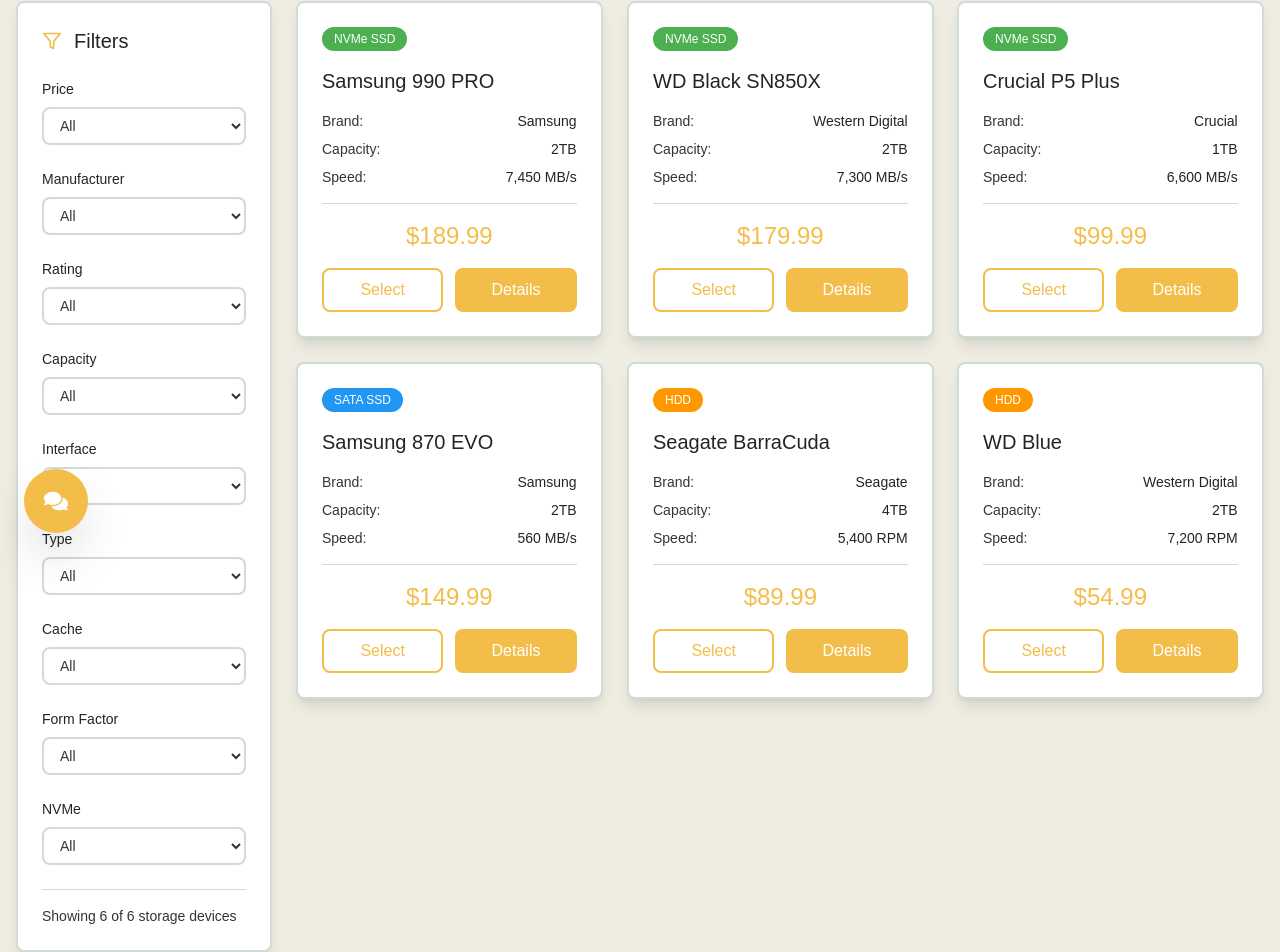
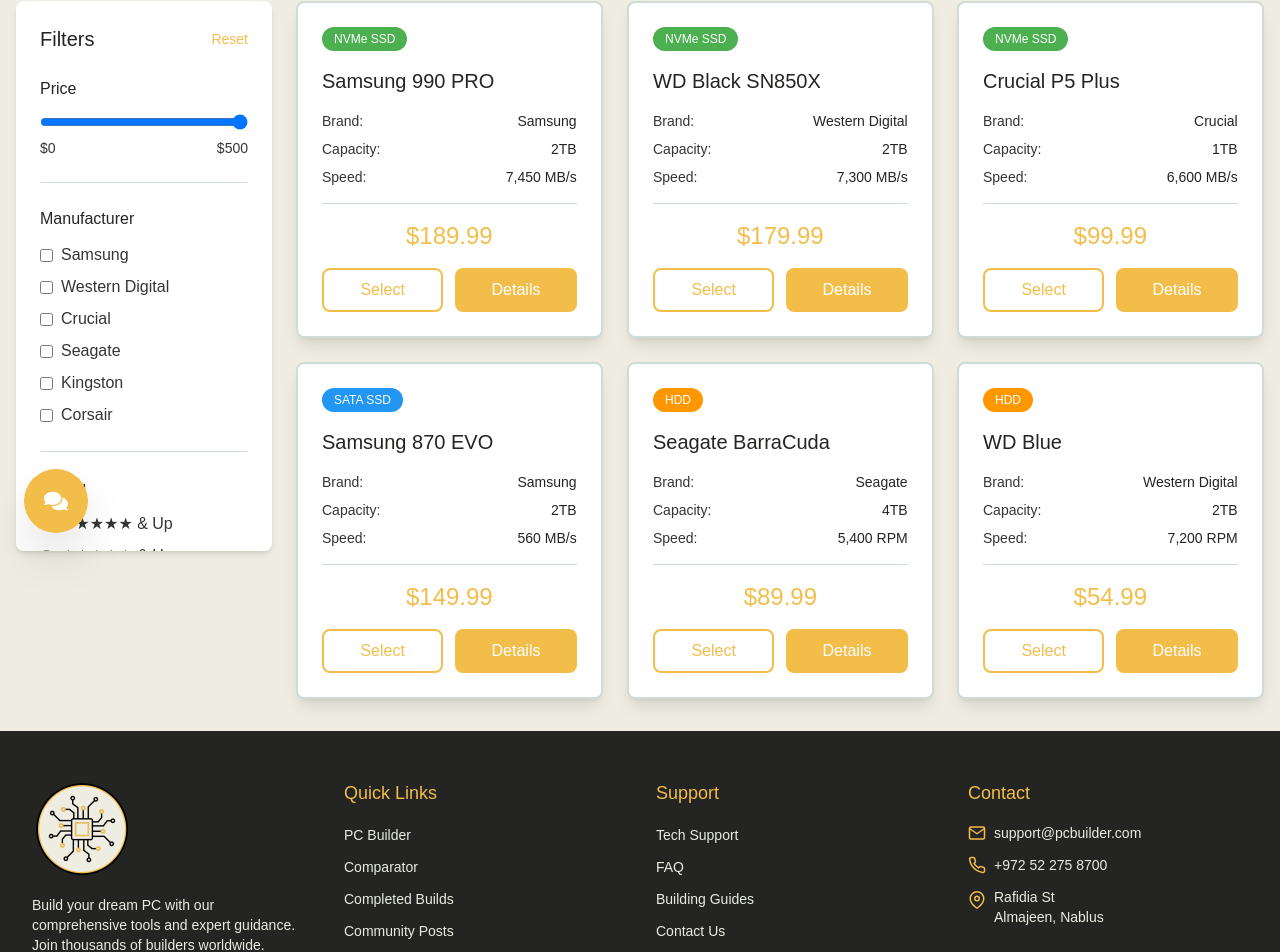
Before and after one commit to Osaid-Raddad/PC-Builder, a React (Vite) app in the folder FrontEnd/Website/: page /products/storage in a window 1280 px wide. Shown: the part 243-1195 px from the top of the page. Built offline with nearby package versions, Linux system fonts and the light colour scheme; a web font is replaced by a local one.

Commit message:
Fix Storage Filters

```diff
--- a/FrontEnd/Website/src/pages/hardwareComponents/CPUCooler.jsx
+++ b/FrontEnd/Website/src/pages/hardwareComponents/CPUCooler.jsx
@@ -138,7 +138,7 @@
             className="w-64 rounded-lg p-6 shadow-md overflow-y-auto"
             style={{
               backgroundColor: 'white',
-              maxHeight: 'calc(150vh - 250px)',
+              maxHeight: 'calc(120vh - 250px)',
               position: 'sticky',
               top: '20px'
             }}
--- a/FrontEnd/Website/src/pages/hardwareComponents/Storage.jsx
+++ b/FrontEnd/Website/src/pages/hardwareComponents/Storage.jsx
@@ -5,22 +5,25 @@
 import BounceCard from '../../components/animations/BounceCard/BounceCard';
 import colors from '../../config/colors';
 import { FaHdd } from 'react-icons/fa';
-import { FiArrowLeft, FiFilter, FiSearch } from 'react-icons/fi';
+import { FiArrowLeft, FiSearch } from 'react-icons/fi';
 
 const Storage = () => {
   const navigate = useNavigate();
   const [selectedStorage, setSelectedStorage] = useState(null);
   const [searchTerm, setSearchTerm] = useState('');
-  const [typeFilter, setTypeFilter] = useState('All');
-  const [capacityFilter, setCapacityFilter] = useState('All');
-  const [brandFilter, setBrandFilter] = useState('All');
-  const [priceFilter, setPriceFilter] = useState('All');
-  const [ratingFilter, setRatingFilter] = useState('All');
-  const [interfaceFilter, setInterfaceFilter] = useState('All');
-  const [cacheFilter, setCacheFilter] = useState('All');
-  const [formFactorFilter, setFormFactorFilter] = useState('All');
-  const [nvmeFilter, setNvmeFilter] = useState('All');
   const [animationKey, setAnimationKey] = useState(0);
+
+  const [filters, setFilters] = useState({
+    priceRange: { min: 0, max: 500 },
+    manufacturers: [],
+    rating: null,
+    capacity: [],
+    type: [],
+    interface: [],
+    cache: [],
+    formFactor: [],
+    nvme: null
+  });
 
   // Scroll to top when component mounts
   useEffect(() => {
@@ -36,36 +39,37 @@
     { id: 6, name: 'WD Blue', brand: 'Western Digital', capacity: '2TB', type: 'HDD', speed: '7,200 RPM', price: 54.99, rating: 4, interface: 'SATA III', cache: '256MB', formFactor: '3.5"', nvme: 'No' },
   ];
 
-  const types = ['All', 'NVMe SSD', 'SATA SSD', 'HDD'];
-  const capacities = ['All', '1TB', '2TB', '4TB'];
-  const brands = ['All', 'Samsung', 'Western Digital', 'Crucial', 'Seagate'];
-  const priceRanges = ['All', 'Under $100', '$100 - $150', '$150 - $200', 'Over $200'];
-  const ratings = ['All', '5 Stars', '4 Stars', '3 Stars'];
-  const interfaces = ['All', 'PCIe 4.0 x4', 'SATA III'];
-  const caches = ['All', '256MB', '1GB', '2GB'];
-  const formFactors = ['All', 'M.2 2280', '2.5"', '3.5"'];
-  const nvmeOptions = ['All', 'Yes', 'No'];
-
   const filteredStorage = storageList.filter(storage => {
     const matchesSearch = searchTerm === '' || storage.name.toLowerCase().includes(searchTerm.toLowerCase()) || storage.brand.toLowerCase().includes(searchTerm.toLowerCase());
-    const matchesType = typeFilter === 'All' || storage.type === typeFilter;
-    const matchesCapacity = capacityFilter === 'All' || storage.capacity === capacityFilter;
-    const matchesBrand = brandFilter === 'All' || storage.brand === brandFilter;
+    return matchesSearch;
+  });
 
-    const matchesPrice = priceFilter === 'All' ||
-      (priceFilter === 'Under $100' && storage.price < 100) ||
-      (priceFilter === '$100 - $150' && storage.price >= 100 && storage.price < 150) ||
-      (priceFilter === '$150 - $200' && storage.price >= 150 && storage.price < 200) ||
-      (priceFilter === 'Over $200' && storage.price >= 200);
+  const handleFilterChange = (filterName, value) => {
+    setFilters(prev => ({ ...prev, [filterName]: value }));
+  };
 
-    const matchesRating = ratingFilter === 'All' || storage.rating === parseInt(ratingFilter);
-    const matchesInterface = interfaceFilter === 'All' || storage.interface === interfaceFilter;
-    const matchesCache = cacheFilter === 'All' || storage.cache === cacheFilter;
-    const matchesFormFactor = formFactorFilter === 'All' || storage.formFactor === formFactorFilter;
-    const matchesNvme = nvmeFilter === 'All' || storage.nvme === nvmeFilter;
+  const handleCheckboxToggle = (filterName, value) => {
+    setFilters(prev => ({
+      ...prev,
+      [filterName]: prev[filterName].includes(value)
+        ? prev[filterName].filter(item => item !== value)
+        : [...prev[filterName], value]
+    }));
+  };
 
-    return matchesSearch && matchesType && matchesCapacity && matchesBrand && matchesPrice && matchesRating && matchesInterface && matchesCache && matchesFormFactor && matchesNvme;
+  const resetFilters = () => {
+    setFilters({
+      priceRange: { min: 0, max: 500 },
+      manufacturers: [],
+      rating: null,
+      capacity: [],
+      type: [],
+      interface: [],
+      cache: [],
+      formFactor: [],
+      nvme: null
     });
+  };
 
   const handleSelectStorage = (storage) => {
     setSelectedStorage(storage);
@@ -82,19 +86,8 @@
     navigate(`/product/storage/${productId}`);
   };
 
-  const handleTypeFilter = (type) => {
-    setTypeFilter(type);
-    setAnimationKey(prev => prev + 1);
-  };
-
-  const handleCapacityFilter = (capacity) => {
-    setCapacityFilter(capacity);
-    setAnimationKey(prev => prev + 1);
-  };
-
   const handleSearch = (e) => {
     setSearchTerm(e.target.value);
-    setAnimationKey(prev => prev + 1);
   };
 
   return (
@@ -132,156 +125,223 @@
         {/* Main Content with Sidebar Filters */}
         <div className="flex gap-6">
           {/* Sidebar Filters */}
-          <div className="w-64 shrink-0">
-            <div className="bg-white rounded-lg shadow-lg p-6 sticky top-4" style={{ border: `2px solid ${colors.platinum}` }}>
-              <div className="flex items-center gap-3 mb-6">
-                <FiFilter size={20} style={{ color: colors.mainYellow }} />
-                <h3 className="text-xl font-bold" style={{ color: colors.mainBlack }}>Filters</h3>
+          <div
+            className="w-64 rounded-lg p-6 shadow-md overflow-y-auto"
+            style={{
+              backgroundColor: 'white',
+              maxHeight: 'calc(100vh - 250px)',
+              position: 'sticky',
+              top: '20px'
+            }}
+          >
+            <div className="flex items-center justify-between mb-6">
+              <h2 className="text-xl font-bold" style={{ color: colors.mainBlack }}>
+                Filters
+              </h2>
+              <button
+                onClick={resetFilters}
+                className="text-sm hover:opacity-80 transition-opacity"
+                style={{ color: colors.mainYellow }}
+              >
+                Reset
+              </button>
             </div>
 
-              <div className="space-y-6">
-                {/* Price Filter */}
-                <div>
-                  <label className="block text-sm font-semibold mb-2" style={{ color: colors.mainBlack }}>Price</label>
-                  <select
-                    value={priceFilter}
-                    onChange={(e) => {
-                      setPriceFilter(e.target.value);
-                      setAnimationKey(prev => prev + 1);
-                    }}
-                    className="w-full px-3 py-2 rounded-lg focus:outline-none focus:ring-2 cursor-pointer text-sm"
-                    style={{ border: `2px solid ${colors.platinum}`, backgroundColor: 'white', color: colors.jet }}
-                  >
-                    {priceRanges.map(p => <option key={p} value={p}>{p}</option>)}
-                  </select>
+            {/* Price Range Filter */}
+            <div className="mb-6 pb-6 border-b" style={{ borderColor: colors.platinum }}>
+              <h3 className="font-semibold mb-3" style={{ color: colors.mainBlack }}>
+                Price
+              </h3>
+              <div className="space-y-2">
+                <input
+                  type="range"
+                  min="0"
+                  max="500"
+                  value={filters.priceRange.max}
+                  onChange={(e) => handleFilterChange('priceRange', { ...filters.priceRange, max: parseInt(e.target.value) })}
+                  className="w-full"
+                />
+                <div className="flex justify-between text-sm" style={{ color: colors.jet }}>
+                  <span>${filters.priceRange.min}</span>
+                  <span>${filters.priceRange.max}</span>
+                </div>
+              </div>
             </div>
 
             {/* Manufacturer Filter */}
-                <div>
-                  <label className="block text-sm font-semibold mb-2" style={{ color: colors.mainBlack }}>Manufacturer</label>
-                  <select
-                    value={brandFilter}
-                    onChange={(e) => {
-                      setBrandFilter(e.target.value);
-                      setAnimationKey(prev => prev + 1);
-                    }}
-                    className="w-full px-3 py-2 rounded-lg focus:outline-none focus:ring-2 cursor-pointer text-sm"
-                    style={{ border: `2px solid ${colors.platinum}`, backgroundColor: 'white', color: colors.jet }}
-                  >
-                    {brands.map(b => <option key={b} value={b}>{b}</option>)}
-                  </select>
+            <div className="mb-6 pb-6 border-b" style={{ borderColor: colors.platinum }}>
+              <h3 className="font-semibold mb-3" style={{ color: colors.mainBlack }}>
+                Manufacturer
+              </h3>
+              <div className="space-y-2">
+                {['Samsung', 'Western Digital', 'Crucial', 'Seagate', 'Kingston', 'Corsair'].map(manufacturer => (
+                  <label key={manufacturer} className="flex items-center gap-2 cursor-pointer">
+                    <input
+                      type="checkbox"
+                      checked={filters.manufacturers.includes(manufacturer)}
+                      onChange={() => handleCheckboxToggle('manufacturers', manufacturer)}
+                      className="cursor-pointer"
+                    />
+                    <span style={{ color: colors.jet }}>{manufacturer}</span>
+                  </label>
+                ))}
+              </div>
             </div>
 
             {/* Rating Filter */}
-                <div>
-                  <label className="block text-sm font-semibold mb-2" style={{ color: colors.mainBlack }}>Rating</label>
-                  <select
-                    value={ratingFilter}
-                    onChange={(e) => {
-                      setRatingFilter(e.target.value);
-                      setAnimationKey(prev => prev + 1);
-                    }}
-                    className="w-full px-3 py-2 rounded-lg focus:outline-none focus:ring-2 cursor-pointer text-sm"
-                    style={{ border: `2px solid ${colors.platinum}`, backgroundColor: 'white', color: colors.jet }}
-                  >
-                    {ratings.map(r => <option key={r} value={r}>{r}</option>)}
-                  </select>
+            <div className="mb-6 pb-6 border-b" style={{ borderColor: colors.platinum }}>
+              <h3 className="font-semibold mb-3" style={{ color: colors.mainBlack }}>
+                Rating
+              </h3>
+              <div className="space-y-2">
+                {[5, 4, 3, 2, 1].map(rating => (
+                  <label key={rating} className="flex items-center gap-2 cursor-pointer">
+                    <input
+                      type="radio"
+                      name="rating"
+                      checked={filters.rating === rating}
+                      onChange={() => handleFilterChange('rating', rating)}
+                      className="cursor-pointer"
+                    />
+                    <span style={{ color: colors.jet }}>
+                      {'★'.repeat(rating)}{'☆'.repeat(5 - rating)} & Up
+                    </span>
+                  </label>
+                ))}
+              </div>
             </div>
 
             {/* Capacity Filter */}
-                <div>
-                  <label className="block text-sm font-semibold mb-2" style={{ color: colors.mainBlack }}>Capacity</label>
-                  <select
-                    value={capacityFilter}
-                    onChange={(e) => handleCapacityFilter(e.target.value)}
-                    className="w-full px-3 py-2 rounded-lg focus:outline-none focus:ring-2 cursor-pointer text-sm"
-                    style={{ border: `2px solid ${colors.platinum}`, backgroundColor: 'white', color: colors.jet }}
-                  >
-                    {capacities.map(c => <option key={c} value={c}>{c}</option>)}
-                  </select>
+            <div className="mb-6 pb-6 border-b" style={{ borderColor: colors.platinum }}>
+              <h3 className="font-semibold mb-3" style={{ color: colors.mainBlack }}>
+                Capacity
+              </h3>
+              <div className="space-y-2">
+                {['500GB', '1TB', '2TB', '4TB', '8TB'].map(capacity => (
+                  <label key={capacity} className="flex items-center gap-2 cursor-pointer">
+                    <input
+                      type="checkbox"
+                      checked={filters.capacity.includes(capacity)}
+                      onChange={() => handleCheckboxToggle('capacity', capacity)}
+                      className="cursor-pointer"
+                    />
+                    <span style={{ color: colors.jet }}>{capacity}</span>
+                  </label>
+                ))}
+              </div>
+            </div>
+
+            {/* Type Filter */}
+            <div className="mb-6 pb-6 border-b" style={{ borderColor: colors.platinum }}>
+              <h3 className="font-semibold mb-3" style={{ color: colors.mainBlack }}>
+                Type
+              </h3>
+              <div className="space-y-2">
+                {['NVMe SSD', 'SATA SSD', 'HDD', 'M.2 SSD'].map(type => (
+                  <label key={type} className="flex items-center gap-2 cursor-pointer">
+                    <input
+                      type="checkbox"
+                      checked={filters.type.includes(type)}
+                      onChange={() => handleCheckboxToggle('type', type)}
+                      className="cursor-pointer"
+                    />
+                    <span style={{ color: colors.jet }}>{type}</span>
+                  </label>
+                ))}
+              </div>
             </div>
 
             {/* Interface Filter */}
-                <div>
-                  <label className="block text-sm font-semibold mb-2" style={{ color: colors.mainBlack }}>Interface</label>
-                  <select
-                    value={interfaceFilter}
-                    onChange={(e) => {
-                      setInterfaceFilter(e.target.value);
-                      setAnimationKey(prev => prev + 1);
-                    }}
-                    className="w-full px-3 py-2 rounded-lg focus:outline-none focus:ring-2 cursor-pointer text-sm"
-                    style={{ border: `2px solid ${colors.platinum}`, backgroundColor: 'white', color: colors.jet }}
-                  >
-                    {interfaces.map(i => <option key={i} value={i}>{i}</option>)}
-                  </select>
+            <div className="mb-6 pb-6 border-b" style={{ borderColor: colors.platinum }}>
+              <h3 className="font-semibold mb-3" style={{ color: colors.mainBlack }}>
+                Interface
+              </h3>
+              <div className="space-y-2">
+                {['PCIe 4.0 x4', 'PCIe 3.0 x4', 'SATA III', 'SATA II'].map(interfaceType => (
+                  <label key={interfaceType} className="flex items-center gap-2 cursor-pointer">
+                    <input
+                      type="checkbox"
+                      checked={filters.interface.includes(interfaceType)}
+                      onChange={() => handleCheckboxToggle('interface', interfaceType)}
+                      className="cursor-pointer"
+                    />
+                    <span style={{ color: colors.jet }}>{interfaceType}</span>
+                  </label>
+                ))}
               </div>
-
-                {/* Type Filter */}
-                <div>
-                  <label className="block text-sm font-semibold mb-2" style={{ color: colors.mainBlack }}>Type</label>
-                  <select
-                    value={typeFilter}
-                    onChange={(e) => handleTypeFilter(e.target.value)}
-                    className="w-full px-3 py-2 rounded-lg focus:outline-none focus:ring-2 cursor-pointer text-sm"
-                    style={{ border: `2px solid ${colors.platinum}`, backgroundColor: 'white', color: colors.jet }}
-                  >
-                    {types.map(t => <option key={t} value={t}>{t}</option>)}
-                  </select>
             </div>
 
             {/* Cache Filter */}
-                <div>
-                  <label className="block text-sm font-semibold mb-2" style={{ color: colors.mainBlack }}>Cache</label>
-                  <select
-                    value={cacheFilter}
-                    onChange={(e) => {
-                      setCacheFilter(e.target.value);
-                      setAnimationKey(prev => prev + 1);
-                    }}
-                    className="w-full px-3 py-2 rounded-lg focus:outline-none focus:ring-2 cursor-pointer text-sm"
-                    style={{ border: `2px solid ${colors.platinum}`, backgroundColor: 'white', color: colors.jet }}
-                  >
-                    {caches.map(c => <option key={c} value={c}>{c}</option>)}
-                  </select>
+            <div className="mb-6 pb-6 border-b" style={{ borderColor: colors.platinum }}>
+              <h3 className="font-semibold mb-3" style={{ color: colors.mainBlack }}>
+                Cache
+              </h3>
+              <div className="space-y-2">
+                {['64MB', '128MB', '256MB', '512MB', '1GB', '2GB'].map(cache => (
+                  <label key={cache} className="flex items-center gap-2 cursor-pointer">
+                    <input
+                      type="checkbox"
+                      checked={filters.cache.includes(cache)}
+                      onChange={() => handleCheckboxToggle('cache', cache)}
+                      className="cursor-pointer"
+                    />
+                    <span style={{ color: colors.jet }}>{cache}</span>
+                  </label>
+                ))}
+              </div>
             </div>
 
             {/* Form Factor Filter */}
-                <div>
-                  <label className="block text-sm font-semibold mb-2" style={{ color: colors.mainBlack }}>Form Factor</label>
-                  <select
-                    value={formFactorFilter}
-                    onChange={(e) => {
-                      setFormFactorFilter(e.target.value);
-                      setAnimationKey(prev => prev + 1);
-                    }}
-                    className="w-full px-3 py-2 rounded-lg focus:outline-none focus:ring-2 cursor-pointer text-sm"
-                    style={{ border: `2px solid ${colors.platinum}`, backgroundColor: 'white', color: colors.jet }}
-                  >
-                    {formFactors.map(f => <option key={f} value={f}>{f}</option>)}
-                  </select>
+            <div className="mb-6 pb-6 border-b" style={{ borderColor: colors.platinum }}>
+              <h3 className="font-semibold mb-3" style={{ color: colors.mainBlack }}>
+                Form Factor
+              </h3>
+              <div className="space-y-2">
+                {['M.2 2280', 'M.2 2260', '2.5"', '3.5"'].map(formFactor => (
+                  <label key={formFactor} className="flex items-center gap-2 cursor-pointer">
+                    <input
+                      type="checkbox"
+                      checked={filters.formFactor.includes(formFactor)}
+                      onChange={() => handleCheckboxToggle('formFactor', formFactor)}
+                      className="cursor-pointer"
+                    />
+                    <span style={{ color: colors.jet }}>{formFactor}</span>
+                  </label>
+                ))}
+              </div>
             </div>
 
             {/* NVMe Filter */}
-                <div>
-                  <label className="block text-sm font-semibold mb-2" style={{ color: colors.mainBlack }}>NVMe</label>
-                  <select
-                    value={nvmeFilter}
-                    onChange={(e) => {
-                      setNvmeFilter(e.target.value);
-                      setAnimationKey(prev => prev + 1);
-                    }}
-                    className="w-full px-3 py-2 rounded-lg focus:outline-none focus:ring-2 cursor-pointer text-sm"
-                    style={{ border: `2px solid ${colors.platinum}`, backgroundColor: 'white', color: colors.jet }}
-                  >
-                    {nvmeOptions.map(n => <option key={n} value={n}>{n}</option>)}
-                  </select>
+            <div className="mb-6">
+              <h3 className="font-semibold mb-3" style={{ color: colors.mainBlack }}>
+                NVMe
+              </h3>
+              <div className="space-y-2">
+                <label className="flex items-center gap-2 cursor-pointer">
+                  <input
+                    type="radio"
+                    name="nvme"
+                    checked={filters.nvme === 'Yes'}
+                    onChange={() => handleFilterChange('nvme', 'Yes')}
+                    className="cursor-pointer"
+                  />
+                  <span style={{ color: colors.jet }}>Yes</span>
+                </label>
+                <label className="flex items-center gap-2 cursor-pointer">
+                  <input
+                    type="radio"
+                    name="nvme"
+                    checked={filters.nvme === 'No'}
+                    onChange={() => handleFilterChange('nvme', 'No')}
+                    className="cursor-pointer"
+                  />
+                  <span style={{ color: colors.jet }}>No</span>
+                </label>
               </div>
             </div>
 
             <div className="mt-6 pt-4 border-t text-sm" style={{ borderColor: colors.platinum, color: colors.jet }}>
               Showing {filteredStorage.length} of {storageList.length} storage devices
-              </div>
             </div>
           </div>
 
```
Lines whose indentation alone changed are shown as unchanged.
